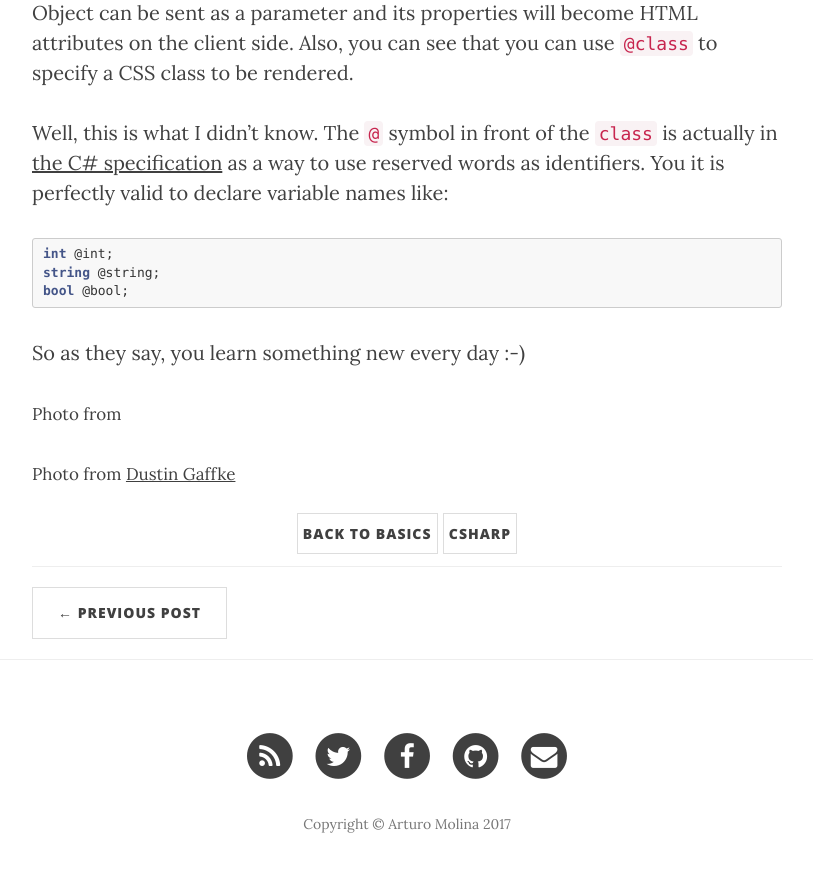
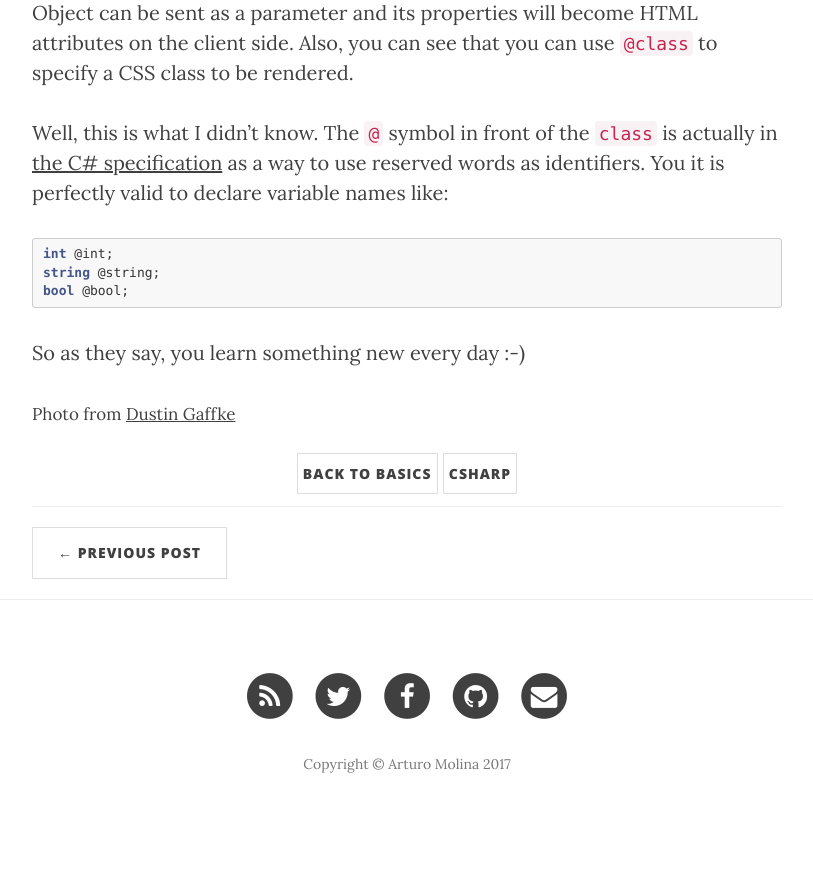
Before and after one commit to jamolina/jamolina.github.io, a Jekyll site: the page built from _posts/2017-02-15-the-at-symbol.md, in a window 1280 px wide and 900 px high, scrolled down 1121 px. Shown: the top 872 px of the window, without its empty margins (233-1046 px from the left). Built offline with Jekyll 4.4.1, drawn with Linux system fonts in a browser that asks for light colours; nearby versions of some CDN libraries; comment, search, counter and statistics services are not loaded; after the commit the page ends 1961 px from its top, so only the background shows below that.

Commit message:
Fixing redundant photo attribution

```diff
--- a/_posts/2017-02-15-the-at-symbol.md
+++ b/_posts/2017-02-15-the-at-symbol.md
@@ -36,5 +36,3 @@ bool @bool;
 {% endhighlight %}
 
 So as they say, you learn something new every day :-)
-
-<p><small>Photo from <a href=""></a></small></p>
```
